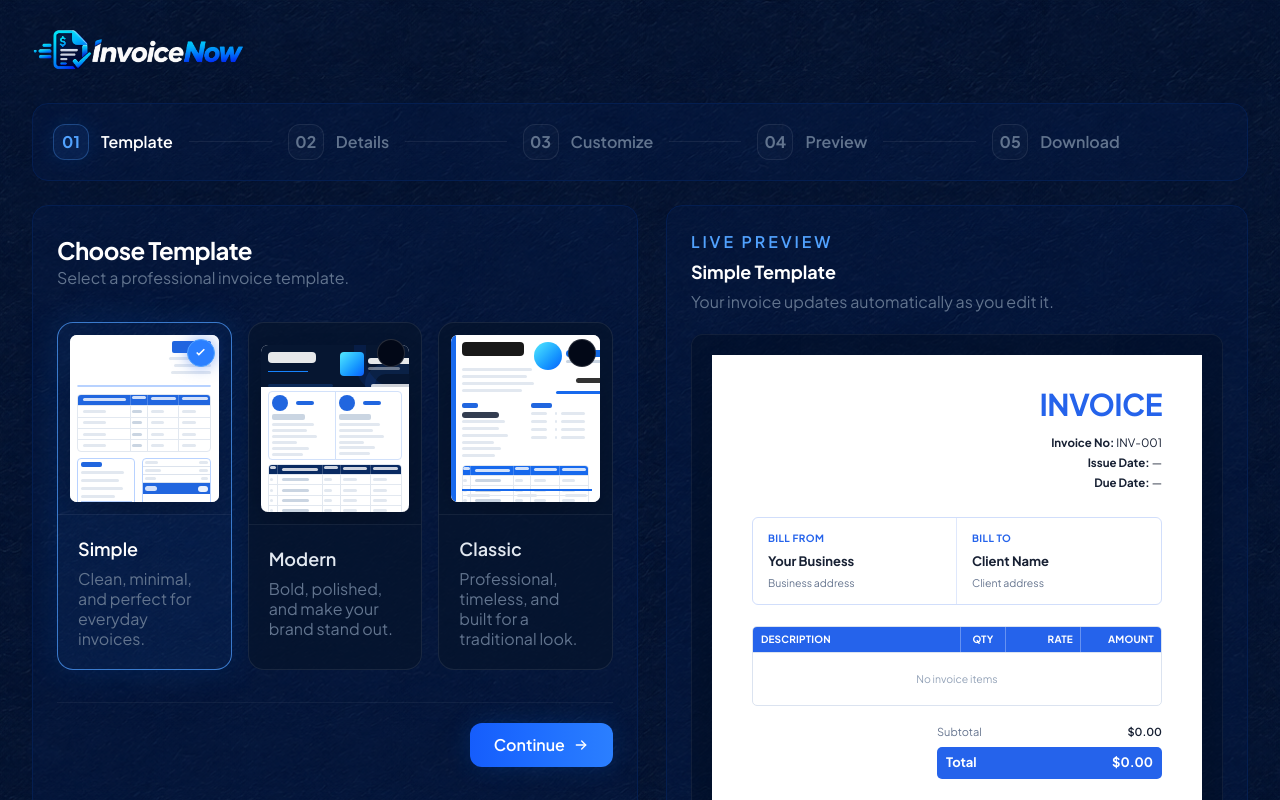
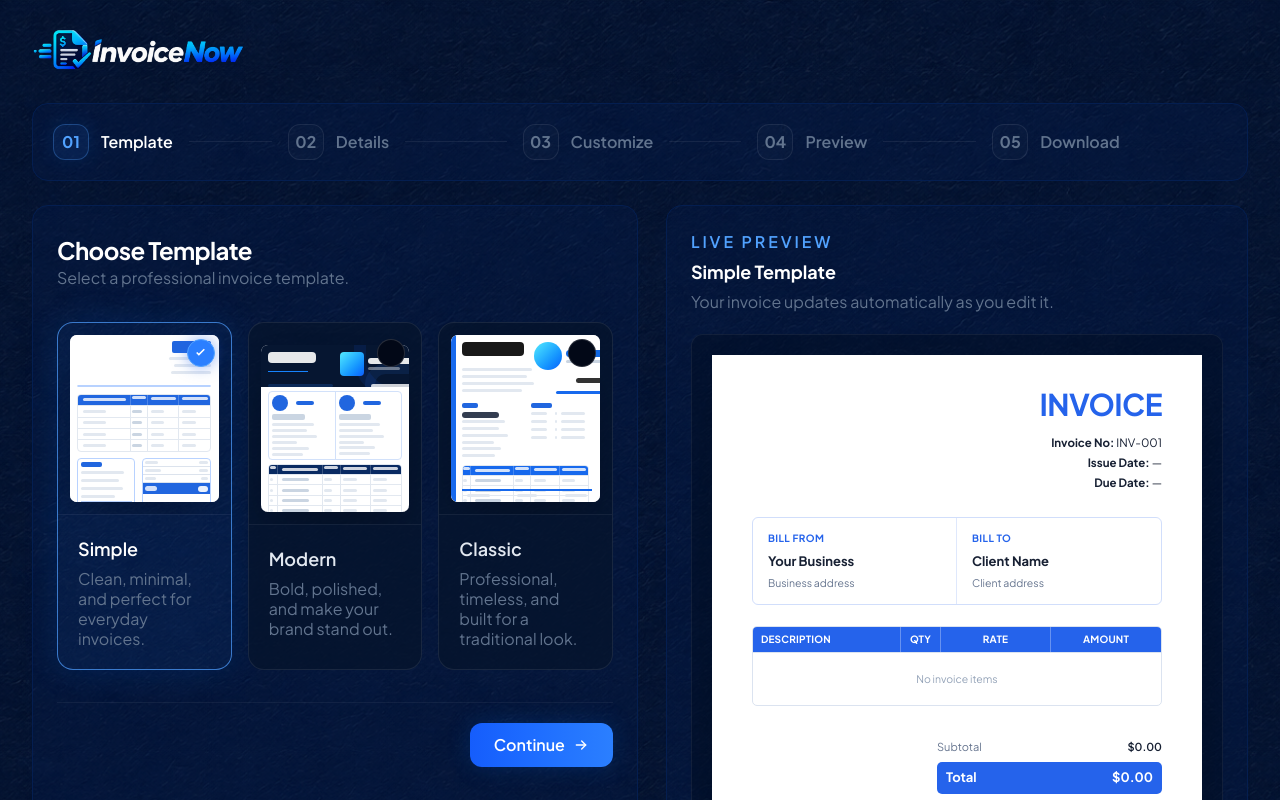
Before and after one commit to Moroundiya/invoicenow, a Next.js app: page /create in a window 1280 px wide. Shown: the top 800 px of the page. Built offline with nearby package versions, Linux system fonts and the light colour scheme; a web font is replaced by a local one.

Commit message:
Optimize

```diff
--- a/app/assets/components/invoice/InvoiceDownload.tsx
+++ b/app/assets/components/invoice/InvoiceDownload.tsx
@@ -332,14 +332,18 @@ export default function InvoiceDownload({
 					clonedRoot.style.minWidth = `${EXPORT_WIDTH}px`;
 					clonedRoot.style.maxWidth = `${EXPORT_WIDTH}px`;
 					clonedRoot.style.overflow = "hidden";
-					clonedRoot.style.fontFamily = "var(--font-jakarta)";
+
+					// Test with a system font in the exported canvas
+					clonedRoot.style.fontFamily = "Arial, sans-serif";
 
 					const clonedElements = clonedDocument.querySelectorAll<HTMLElement>(
 						"[data-invoice-export] *",
 					);
 
 					clonedElements.forEach((element) => {
-						element.style.fontFamily = "var(--font-jakarta)";
+						element.style.fontFamily = "Arial, sans-serif";
+						element.style.letterSpacing = "normal";
+						element.style.wordSpacing = "normal";
 					});
 				},
 			});
--- a/app/assets/components/invoice/templates/SimpleTemplate.tsx
+++ b/app/assets/components/invoice/templates/SimpleTemplate.tsx
@@ -258,7 +258,7 @@ export default function SimpleTemplate({ invoice }: SimpleTemplateProps) {
 
 				<div className="mt-[21px] w-full max-w-full overflow-hidden rounded-[5px] border border-[#dbe3f0] box-border">
 					<div
-						className="grid w-full grid-cols-[minmax(0,1fr)_45px_minmax(0,75px)_minmax(0,80px)] text-center items-stretch gap-0 bg-[var(--primary-color)] text-[10px] font-bold uppercase tracking-[0.2px] text-white"
+						className="grid w-full grid-cols-[minmax(0,1fr)_40px_110px_110px] text-center items-stretch gap-0 bg-[var(--primary-color)] text-[10px] font-bold uppercase tracking-[0.2px] text-white"
 						style={
 							{
 								"--primary-color": primaryColor,
@@ -272,11 +272,11 @@ export default function SimpleTemplate({ invoice }: SimpleTemplateProps) {
 							Qty
 						</div>
 
-						<div className="flex min-w-0 items-center justify-end border-r border-white/30 px-[7px] py-[5px] box-border">
+						<div className="flex min-w-0 items-center justify-center border-r border-white/30 px-[7px] py-[5px] box-border">
 							Rate
 						</div>
 
-						<div className="flex min-w-0 items-center justify-end px-[7px] py-[5px] box-border">
+						<div className="flex min-w-0 items-center justify-center px-[7px] py-[5px] box-border">
 							Amount
 						</div>
 					</div>
@@ -284,14 +284,14 @@ export default function SimpleTemplate({ invoice }: SimpleTemplateProps) {
 					{invoice.items.map((item, index) => (
 						<div
 							key={item.id}
-							className="grid w-full grid-cols-[minmax(0,1fr)_45px_minmax(0,75px)_minmax(0,80px)] items-stretch gap-0 border-t border-[#dbe3f0] text-[11px] box-border">
+							className="grid w-full grid-cols-[minmax(0,1fr)_40px_110px_110px] items-stretch gap-0 border-t border-[#dbe3f0] text-[11px] box-border">
 							<div className="flex min-w-0 flex-col justify-center overflow-hidden border-r border-[#dbe3f0] px-2 py-[7px] box-border">
-								<div className="break-words text-[11.5px] font-semibold leading-[1.35] text-[#172033]">
+								<div className="min-w-0 break-words [overflow-wrap:anywhere] text-[11.5px] font-semibold leading-[1.35] text-[#172033]">
 									{item.description || "Item description"}
 								</div>
 
 								{item.details && (
-									<div className="mt-[2px] break-words text-[10px] leading-[1.35] text-[#7a879c]">
+									<div className="mt-[2px] min-w-0 break-words [overflow-wrap:anywhere] text-[10px] leading-[1.35] text-[#7a879c]">
 										{item.details}
 									</div>
 								)}
@@ -301,11 +301,11 @@ export default function SimpleTemplate({ invoice }: SimpleTemplateProps) {
 								{item.quantity}
 							</div>
 
-							<div className="flex min-w-0 max-w-full items-center justify-end overflow-hidden border-r border-[#dbe3f0] px-[7px] py-[7px] text-right leading-[1.2] box-border whitespace-normal break-all">
+							<div className="flex min-w-0 max-w-full items-center justify-center overflow-hidden border-r border-[#dbe3f0] px-[7px] py-[7px] text-center leading-[1.2] box-border whitespace-normal break-all">
 								{formatMoney(item.rate)}
 							</div>
 
-							<div className="flex min-w-0 max-w-full items-center justify-end overflow-hidden px-[7px] py-[7px] text-right font-semibold leading-[1.2] box-border whitespace-normal break-all">
+							<div className="flex min-w-0 max-w-full items-center justify-center overflow-hidden px-[7px] py-[7px] text-right font-semibold leading-[1.2] box-border whitespace-normal break-all">
 								{formatMoney(item.quantity * item.rate)}
 							</div>
 						</div>
@@ -324,7 +324,7 @@ export default function SimpleTemplate({ invoice }: SimpleTemplateProps) {
 						maxWidth: "100%",
 						display: "flex",
 						justifyContent: "flex-end",
-						marginTop: "15px",
+						marginTop: "30px",
 						boxSizing: "border-box",
 					}}>
 					<div
```
